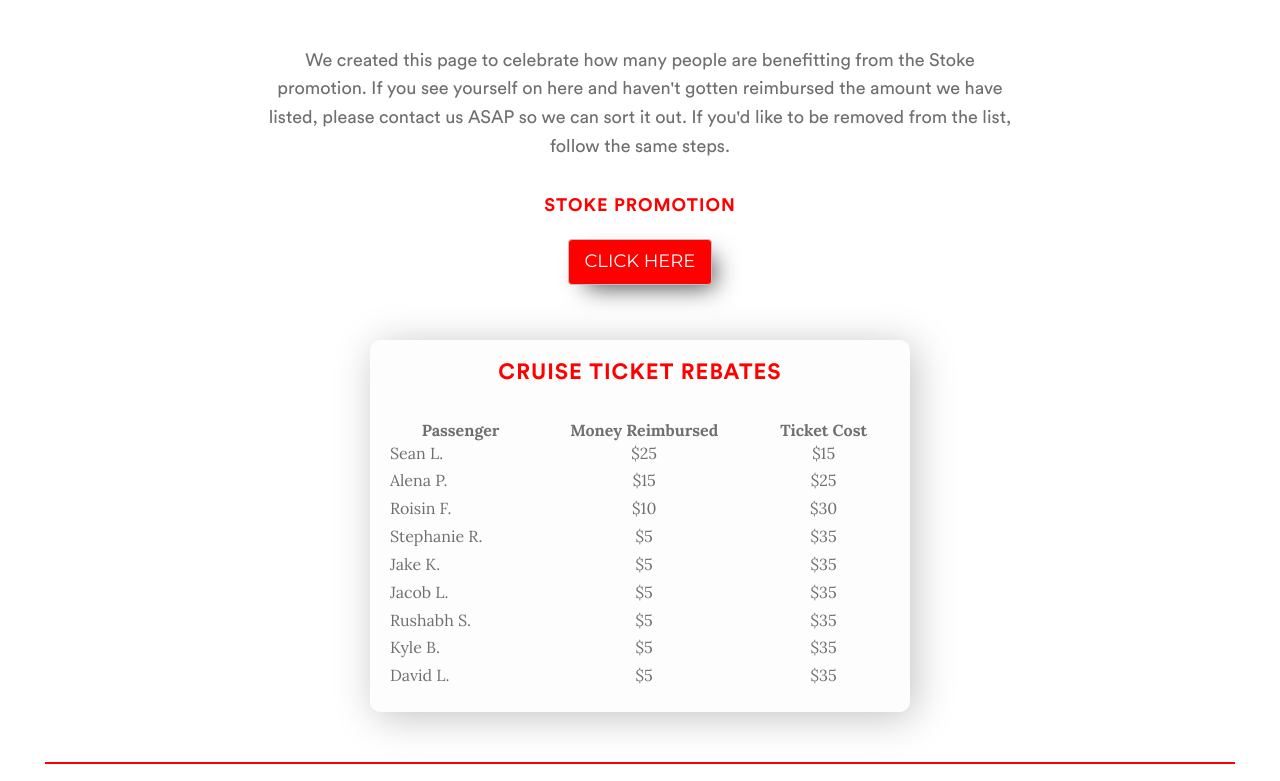
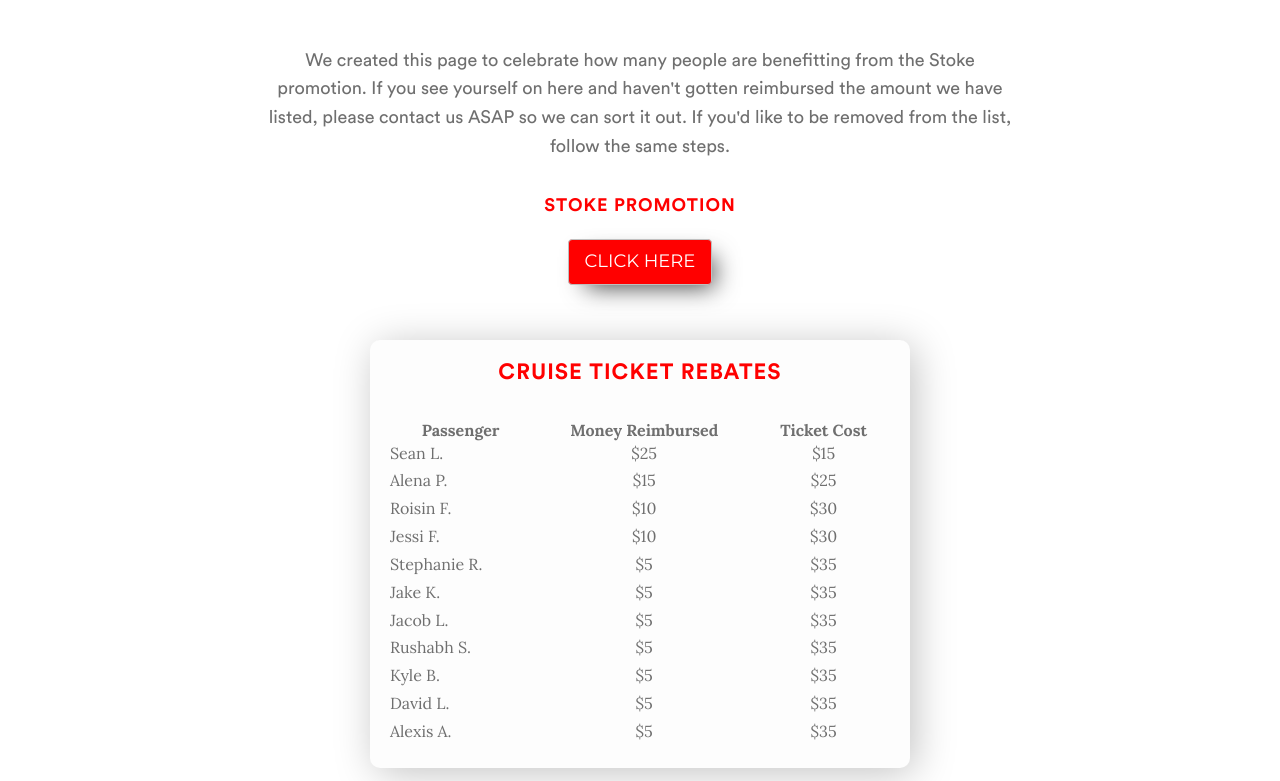
Before and after one commit to ChiSigma/spirited-away-splash, a website: page pages/happy_passengers.html in a window 1280 px wide. Shown: the part 104-885 px from the top of the page. Drawn offline with Linux system fonts and the light colour scheme.

Commit message:
Adding Alexis and Jessi to the table

```diff
--- a/pages/happy_passengers.html
+++ b/pages/happy_passengers.html
@@ -121,6 +121,16 @@
                     		<td>$5</td>
                     		<td>$35</td>
                     	</tr>
+			<tr>
+                    		<td style="text-align: left">Alexis A.</td>
+                    		<td>$5</td>
+                    		<td>$35</td>
+                    	</tr>
+			<tr>
+                    		<td style="text-align: left">Jessi F.</td>
+                    		<td>$10</td>
+                    		<td>$30</td>
+                    	</tr>
                     </table>
                 </div>
             </div>
```
